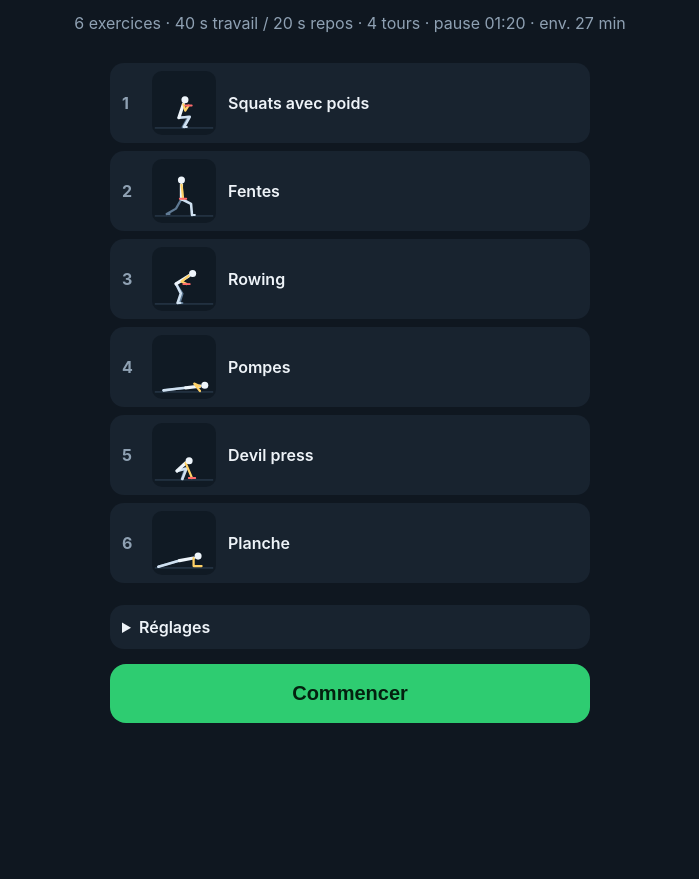
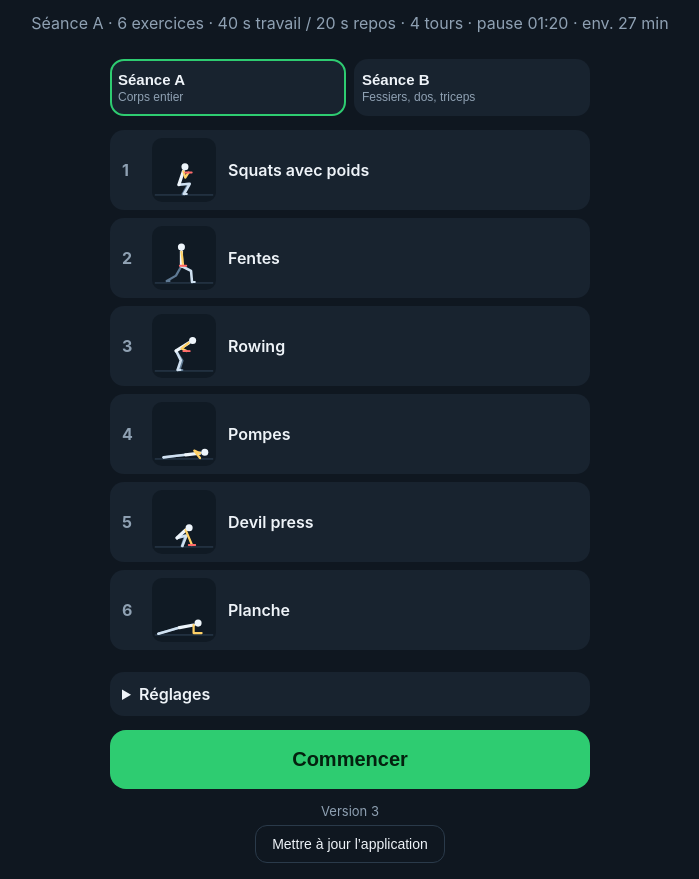
Before and after one commit to champagne-Belin/seance-sport, a plain HTML site: page index.html in a window 1280 px wide. Shown: the part 61-940 px from the top of the page, without its empty margins (290-989 px from the left). Before the commit the page ends 800 px from the top, so only its background shows below. Drawn offline with Linux system fonts and the light colour scheme.

Commit message:
Add files via upload

```diff
--- a/app.js
+++ b/app.js
@@ -5,7 +5,9 @@ const STAND_LEGS=[[102,140],[100,175],[98,140],[96,175]];
 const PLANK_UP=pose([163,118],[150,125],[109,143],[150,150],[150,175],[76,156],[44,172],[76,156],[44,172]);
 const SQUAT_HANDS=pose([116,118],[105,125],[78,150],[115,148],[125,172],[108,142],[95,175],[104,142],[93,175]);
 
-const EXERCISES=[
+const PRESS=[pose([100,46],[100,60],[100,105],[110,82],[108,60],...STAND_LEGS),
+             pose([100,46],[100,60],[100,105],[112,36],[106,14],...STAND_LEGS)];
+const SESSION_A=[
  {name:'Squats avec poids',weight:true,foot:true,seg:1.1,
   tip:'Haltère contre la poitrine, dos droit, descendez les hanches vers l’arrière.',
   frames:[pose([100,46],[100,60],[100,105],[104,82],[112,68],...STAND_LEGS),
@@ -33,6 +35,38 @@ const EXERCISES=[
           pose([144,141],[130,147],[86,155],[130,172],[155,172],[52,165],[20,174],[52,165],[20,174])]}
 ];
 
+const CHAIR=[{x:66,y:140,w:34,h:35}];
+const SESSION_B=[
+ {name:'Soulevé de terre roumain',spoken:'Soulevé de terre roumain',weight:true,foot:true,seg:1.2,
+  tip:'Haltères le long des cuisses, hanches vers l’arrière, dos plat, remontez en serrant les fessiers.',
+  frames:[pose([100,46],[100,60],[100,105],[100,86],[100,108],[108,140],[112,175],[92,140],[88,175]),
+          pose([126,90],[112,95],[70,115],[113,115],[113,140],[82,146],[84,175],[86,146],[88,175])]},
+ {name:'Pont fessier avec poids',weight:true,foot:true,seg:1.1,
+  tip:'Sur le dos, haltère sur les hanches, poussez les talons et montez le bassin en serrant les fessiers.',
+  frames:[pose([38,166],[55,168],[100,168],[75,166],[98,160],[122,140],[140,172],[126,142],[144,172]),
+          pose([48,168],[62,166],[100,138],[80,152],[100,130],[133,140],[135,172],[137,142],[139,172])]},
+ {name:'Rowing à un bras',spoken:'Rowing à un bras',weight:true,foot:true,seg:0.9,switchSide:true,
+  tip:'Pied avant décalé, buste penché, tirez le coude vers la hanche. Changez de bras à la moitié.',
+  frames:[pose([127,83],[115,90],[75,115],[116,114],[118,140],[92,145],[105,175],[70,148],[52,172]),
+          pose([127,83],[115,90],[75,115],[92,106],[108,114],[92,145],[105,175],[70,148],[52,172])]},
+ {name:'Développé épaules',weight:true,foot:true,seg:1.0,
+  tip:'Haltères aux épaules, poussez vers le haut, gainage serré.',
+  frames:PRESS},
+ {name:'Dips sur chaise',weight:false,foot:true,seg:1.0,decor:CHAIR,
+  tip:'Mains sur le bord d’une chaise solide, fléchissez les coudes vers l’arrière, poussez pour remonter.',
+  frames:[pose([86,78],[90,92],[104,137],[89,116],[88,140],[136,152],[166,172],[138,154],[168,174]),
+          pose([90,103],[94,117],[106,160],[74,125],[88,140],[138,165],[168,175],[140,166],[170,175])]},
+ {name:'Mountain climbers',spoken:'Mountain climbers',weight:false,foot:false,seg:0.35,
+  tip:'Position de pompe, ramenez les genoux vers la poitrine en alternance, rythme soutenu.',
+  frames:[pose([163,118],[150,125],[109,143],[150,150],[150,175],[140,152],[118,174],[76,156],[44,172]),
+          pose([163,118],[150,125],[109,143],[150,150],[150,175],[76,156],[44,172],[140,152],[118,174])]}
+];
+const SESSIONS={
+  A:{label:'Séance A',sub:'Corps entier',exercises:SESSION_A},
+  B:{label:'Séance B',sub:'Fessiers, dos, triceps',exercises:SESSION_B}
+};
+let EXERCISES=SESSION_A;
+
 /* ====== Dessin ====== */
 const NS='http://www.w3.org/2000/svg';
 const el=(n,a={})=>{const e=document.createElementNS(NS,n);for(const k in a)e.setAttribute(k,a[k]);return e;};
@@ -41,10 +75,11 @@ const ease=t=>(1-Math.cos(Math.PI*t))/2;
 const KEYS=['H','N','P','E','W','K1','A1','K2','A2'];
 function mix(p,q,t){const r={};for(const k of KEYS)r[k]=[lerp(p[k][0],q[k][0],t),lerp(p[k][1],q[k][1],t)];return r;}
 
-function buildFigure(svg){
+function buildFigure(svg,ex){
   svg.innerHTML='';
   const parts={};
   svg.appendChild(el('line',{x1:10,y1:178,x2:190,y2:178,stroke:'#33475b','stroke-width':3,'stroke-linecap':'round'}));
+  if(ex&&ex.decor)ex.decor.forEach(d=>svg.appendChild(el('rect',{x:d.x,y:d.y,width:d.w,height:d.h,rx:3,fill:'#2f4358'})));
   const g=el('g',{fill:'none','stroke-linecap':'round','stroke-linejoin':'round'});
   const mk=(id,color,w)=>{parts[id]=el('polyline',{stroke:color,'stroke-width':w});g.appendChild(parts[id]);};
   mk('legB','#5f7a94',7); mk('foot2','#5f7a94',6);
@@ -82,7 +117,7 @@ function poseAt(ex,t){
 const fig={parts:null,ex:null,raf:0,t0:0};
 function showFigure(ex,animate){
   const svg=document.getElementById('fig');
-  if(!fig.parts)fig.parts=buildFigure(svg);
+  fig.parts=buildFigure(svg,ex);
   fig.ex=ex;fig.t0=performance.now();
   cancelAnimationFrame(fig.raf);
   const loop=now=>{
@@ -94,7 +129,7 @@ function showFigure(ex,animate){
 }
 
 /* ====== Réglages ====== */
-const DEF={work:40,rest:20,roundRest:80,rounds:4,prep:10,voice:true,sound:true,vibe:true,music:'electro',musicVol:60};
+const DEF={work:40,rest:20,roundRest:80,rounds:4,prep:10,voice:true,sound:true,vibe:true,music:'electro',musicVol:60,session:'A'};
 let cfg=Object.assign({},DEF,(()=>{try{return JSON.parse(localStorage.getItem('seance-cfg'))||{}}catch(e){return{}}})());
 const $=id=>document.getElementById(id);
 const save=()=>{try{localStorage.setItem('seance-cfg',JSON.stringify(cfg))}catch(e){}};
@@ -108,6 +143,10 @@ bindCfg('cfgRounds','rounds',1);bindCfg('cfgPrep','prep',1);
 $('cfgMusic').value=cfg.music;$('cfgMusic').addEventListener('change',()=>{cfg.music=$('cfgMusic').value;save();musicChanged();});
 $('cfgMusicVol').value=cfg.musicVol;$('cfgMusicVol').addEventListener('input',()=>{cfg.musicVol=+$('cfgMusicVol').value;save();applyMusicVol();});
 bindCfg('cfgVoice','voice');bindCfg('cfgSound','sound');bindCfg('cfgVibe','vibe');
+
+function applySession(){EXERCISES=(SESSIONS[cfg.session]||SESSIONS.A).exercises;}
+applySession();
+const APP_VERSION='3';
 
 /* ====== Utilitaires ====== */
 const spoken=ex=>ex.spoken||ex.name;
@@ -328,7 +367,7 @@ function tick(){
     S.lastSec=sec;
     if(st.type==='work'){
       const half=Math.round(st.dur/2);
-      if(sec===half&&st.dur>=20&&!S.flags.half){S.flags.half=1;say('Moitié.',true);beep(660,.15);}
+      if(sec===half&&st.dur>=20&&!S.flags.half){S.flags.half=1;say(EXERCISES[st.ex].switchSide?'Moitié. Changez de bras.':'Moitié.',true);beep(660,.15);}
       if(sec===10&&st.dur>=20&&!S.flags.ten){S.flags.ten=1;say('Dix secondes !',true);}
     }
     if(sec>=1&&sec<=3){beep(sec===1?740:620,.15);vibe(40);}
@@ -389,15 +428,35 @@ function releaseWake(){try{S.wake&&S.wake.release();}catch(e){}S.wake=null;}
 document.addEventListener('visibilitychange',()=>{if(document.visibilityState==='visible'&&$('workout').classList.contains('active'))requestWake();});
 
 /* ====== Accueil ====== */
+function renderSeg(){
+  const seg=$('sessionSeg');seg.innerHTML='';
+  Object.keys(SESSIONS).forEach(k=>{
+    const b=document.createElement('button');
+    b.className='seg-btn'+(cfg.session===k?' on':'');
+    b.innerHTML='<b>'+SESSIONS[k].label+'</b><span>'+SESSIONS[k].sub+'</span>';
+    b.addEventListener('click',()=>{cfg.session=k;save();applySession();renderHome();});
+    seg.appendChild(b);
+  });
+}
+async function updateApp(){
+  const b=$('updateBtn');b.disabled=true;b.textContent='Mise à jour…';
+  try{
+    if('serviceWorker' in navigator){const rs=await navigator.serviceWorker.getRegistrations();for(const r of rs)await r.unregister();}
+    if(window.caches){const ks=await caches.keys();for(const k of ks)await caches.delete(k);}
+    for(const f of ['index.html','style.css','app.js','manifest.webmanifest','sw.js'])await fetch(f+'?u='+Date.now(),{cache:'reload'}).catch(()=>{});
+  }catch(e){}
+  location.replace(location.pathname+'?v='+Date.now());
+}
 function renderHome(){
+  renderSeg();
   const steps=buildSteps();
   const total=steps.reduce((a,s)=>a+s.dur,0);
-  $('summary').textContent=EXERCISES.length+' exercices · '+cfg.work+' s travail / '+cfg.rest+' s repos · '+cfg.rounds+' tours · pause '+fmt(cfg.roundRest)+' · env. '+Math.round(total/60)+' min';
+  $('summary').textContent=SESSIONS[cfg.session].label+' · '+EXERCISES.length+' exercices · '+cfg.work+' s travail / '+cfg.rest+' s repos · '+cfg.rounds+' tours · pause '+fmt(cfg.roundRest)+' · env. '+Math.round(total/60)+' min';
   const ul=$('exList');ul.innerHTML='';
   EXERCISES.forEach((ex,i)=>{
     const li=document.createElement('li');
     const svg=el('svg',{viewBox:'0 0 200 200'});
-    const parts=buildFigure(svg);
+    const parts=buildFigure(svg,ex);
     drawPose(parts,ex.frames[1],ex);
     li.innerHTML='<span class="n">'+(i+1)+'</span>';
     li.appendChild(svg);
@@ -406,6 +465,8 @@ function renderHome(){
   });
 }
 $('startBtn').addEventListener('click',startWorkout);
+$('updateBtn').addEventListener('click',updateApp);
+$('verInfo').textContent='Version '+APP_VERSION;
 $('pauseBtn').addEventListener('click',togglePause);
 $('musicBtn').addEventListener('click',cycleMusic);
 $('nextBtn').addEventListener('click',()=>{initAudio();go(S.idx+1);});
--- a/index.html
+++ b/index.html
@@ -22,6 +22,8 @@
     <p id="summary" class="muted"></p>
   </header>
 
+  <div id="sessionSeg" class="seg"></div>
+
   <ul id="exList" class="ex-list"></ul>
 
   <details class="settings">
@@ -43,6 +45,7 @@
   </details>
 
   <button id="startBtn" class="big-btn">Commencer</button>
+  <div class="foot"><span id="verInfo" class="muted"></span><button id="updateBtn" class="link-btn">Mettre à jour l’application</button></div>
 </section>
 
 <section id="workout" class="screen">
--- a/style.css
+++ b/style.css
@@ -47,3 +47,11 @@ h2{margin:6px 0 0;font-size:26px;line-height:1.15}
 .chip{margin:10px 0 4px;background:var(--card);color:var(--text);border:1px solid #2a3a4a;border-radius:20px;padding:8px 18px;font-size:15px;font-weight:600}
 .settings select{background:#101a24;border:1px solid #2a3a4a;color:var(--text);border-radius:8px;padding:8px;font-size:16px}
 .settings input[type=range]{width:100%;accent-color:var(--work)}
+
+.seg{display:flex;gap:8px;width:100%;max-width:480px;margin-top:10px}
+.seg-btn{flex:1;background:var(--card);color:var(--text);border:2px solid transparent;border-radius:14px;padding:10px 6px;display:flex;flex-direction:column;gap:2px;font-size:15px}
+.seg-btn span{font-size:12px;color:var(--muted)}
+.seg-btn.on{border-color:var(--work)}
+.foot{margin-top:14px;display:flex;flex-direction:column;align-items:center;gap:6px;font-size:13px}
+.link-btn{background:transparent;border:1px solid #2a3a4a;color:var(--text);border-radius:12px;padding:10px 16px;font-size:14px}
+.link-btn:disabled{opacity:.6}
--- a/sw.js
+++ b/sw.js
@@ -1,4 +1,4 @@
-const CACHE='seance-sport-v2';
+const CACHE='seance-sport-v3';
 const FILES=['./','index.html','style.css','app.js','manifest.webmanifest','icon-192.png','icon-512.png','apple-touch-icon.png'];
 self.addEventListener('install',e=>{e.waitUntil(caches.open(CACHE).then(c=>c.addAll(FILES)).then(()=>self.skipWaiting()))});
 self.addEventListener('activate',e=>{e.waitUntil(caches.keys().then(k=>Promise.all(k.filter(x=>x!==CACHE).map(x=>caches.delete(x)))).then(()=>self.clients.claim()))});
```
Also changed, not shown: 1 other file.
